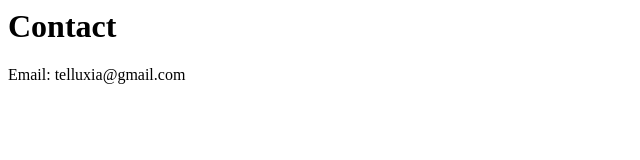
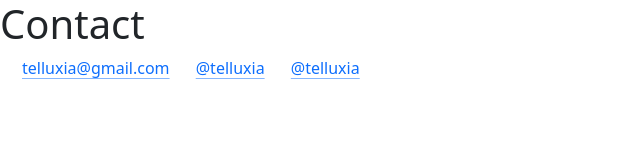
Before and after one commit to Telluxia/Telluxia.github.io, a plain HTML site: page index.html in a window 1280 px wide. Shown: the whole page, without its empty margins (0-640 px from the left). Drawn offline with nearby package versions, Linux system fonts and the light colour scheme.

Commit message:
add contact

```diff
--- a/index.html
+++ b/index.html
@@ -1,10 +1,50 @@
-<html>
-    <head>
-        <title>Telluxia</title>
-    </head>
-    <body>
-        <h1></h1>
-        <h1>Contact</h1>
-            <p>Email: telluxia@gmail.com</p>
-    </body>
+<!DOCTYPE html>
+<html lang="ja">
+
+<head>
+    <meta charset="utf-8" />
+    <meta name="viewport" content="width=device-width,initial-scale=1" />
+
+    <title>Home | Telluxia</title>
+    <meta name="description" content="" />
+
+    <meta property="og:site_name" content="Telluxia" />
+    <meta property="og:url" content="https://telluxia.com" />
+    <meta property="og:type" content="website" />
+    <meta property="og:title" content="Home | Telluxia" />
+
+    <!-- Bootstrap -->
+    <link href="https://cdn.jsdelivr.net/npm/bootstrap@5.3.0/dist/css/bootstrap.min.css" rel="stylesheet"
+        integrity="sha384-9ndCyUaIbzAi2FUVXJi0CjmCapSmO7SnpJef0486qhLnuZ2cdeRhO02iuK6FUUVM" crossorigin="anonymous">
+</head>
+
+<body>
+    <h1>Contact</h1>
+    <!-- Email -->
+    <a class="icon-link icon-link-hover" href="mailto:telluxia@gmail.com"  style="--bs-icon-link-transform: translate3d(0, -.125rem, 0);">
+        <svg class="bi" aria-hidden="true">
+            <use xlink:href="#envelope"></use>
+        </svg>
+        telluxia@gmail.com
+    </a>
+    <!-- SNS -->
+    <a class="icon-link icon-link-hover" href="https://x.com/@telluxia" style="--bs-icon-link-transform: translate3d(0, -.125rem, 0);">
+        <svg class="bi" aria-hidden="true">
+            <use xlink:href="#twitter-x"></use>
+        </svg>
+        @telluxia
+    </a>
+    <a class="icon-link icon-link-hover" href="https://youtube.com/@telluxia" style="--bs-icon-link-transform: translate3d(0, -.125rem, 0);">
+        <svg class="bi" aria-hidden="true">
+            <use xlink:href="#youtube"></use>
+        </svg>
+        @telluxia
+    </a>
+
+    <!-- Bootstrap -->
+    <script src="https://cdn.jsdelivr.net/npm/bootstrap@5.3.0/dist/js/bootstrap.bundle.min.js"
+        integrity="sha384-geWF76RCwLtnZ8qwWowPQNguL3RmwHVBC9FhGdlKrxdiJJigb/j/68SIy3Te4Bkz"
+        crossorigin="anonymous"></script>
+</body>
+
 </html>
```
